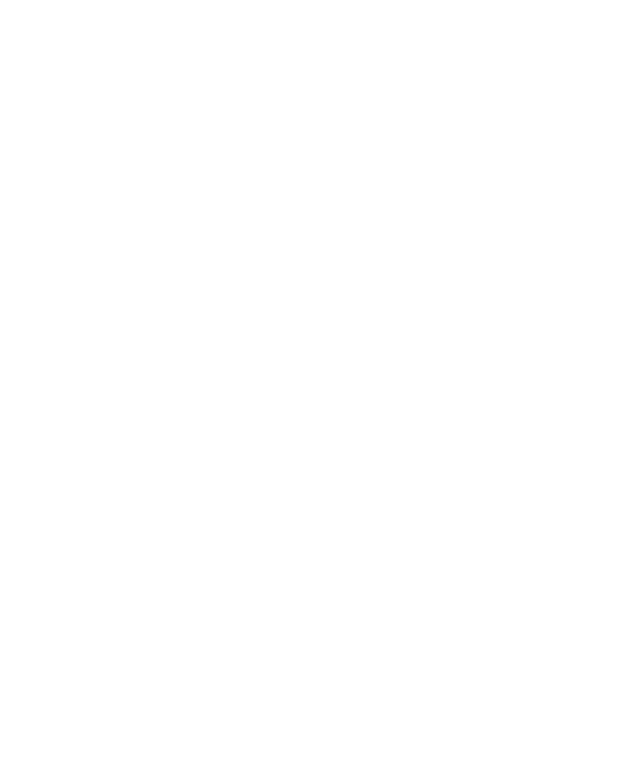
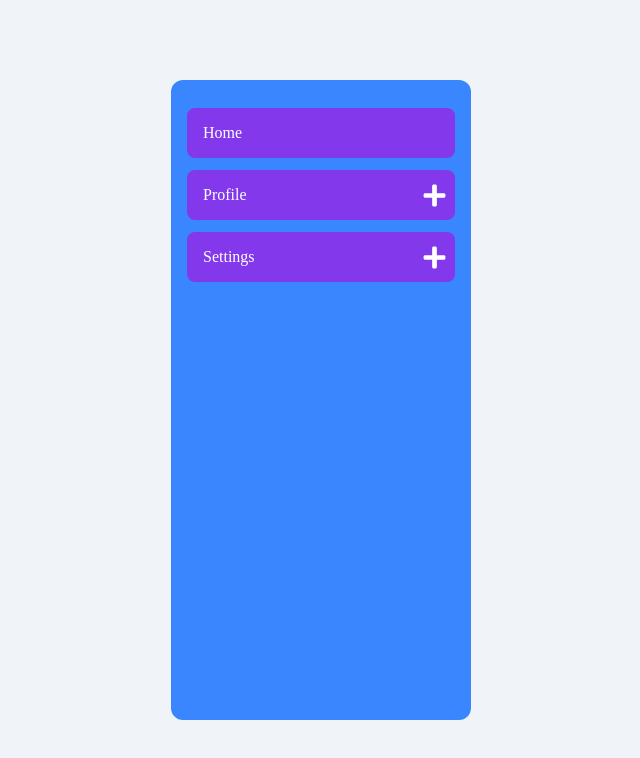
Before and after one commit to T-Harsha-Vardhan/mini-react-projects, a React (Vite) app: page /recursiveNavMenu in a window 1280 px wide. Before the commit this address had no page. Shown: the top 758 px of the page, without its empty margins (319-959 px from the left). Built offline with nearby package versions, Linux system fonts and the light colour scheme.

Commit message:
project 5 - Recursive Nav Menu

```diff
--- a/src/App.jsx
+++ b/src/App.jsx
@@ -4,6 +4,7 @@
 import StarRating from "./pages/starRating/StarRating";
 import ImageSlider from "./pages/imageSlider/ImageSlider";
 import LoadMore from "./pages/loadMore/LoadMore";
+import RecursiveNavMenu from "./pages/recursiveNavMenu/RecursiveNavMenu";
 
 const App = () => {
   return (
@@ -15,6 +16,7 @@
           <Route path="/starRating" element={<StarRating />} />
           <Route path="/imageSlider" element={<ImageSlider />} />
           <Route path="/loadMore" element={<LoadMore />} />
+          <Route path="/recursiveNavMenu" element={<RecursiveNavMenu />} />
         </Routes>
       </Router>
     </>
--- a/src/pages/homepage/HomePage.jsx
+++ b/src/pages/homepage/HomePage.jsx
@@ -10,6 +10,7 @@
         <Link to="/starRating">Star Rating</Link>
         <Link to="/imageSlider">Image Slider</Link>
         <Link to="/loadMore">Load More</Link>
+        <Link to="/recursiveNavMenu">Recursive Nav Menu</Link>
       </div>
     </div>
   );
--- /dev/null
+++ b/src/pages/recursiveNavMenu/MenuItem.jsx
@@ -0,0 +1,31 @@
+import { useState } from "react";
+import { FaMinus, FaPlus } from "react-icons/fa";
+import MenuList from "./MenuList";
+
+/* eslint-disable react/prop-types */
+const MenuItem = ({ item }) => {
+  const [isExpanded, setIsExpanded] = useState(false);
+
+  const handleToggle = () => {
+    setIsExpanded(!isExpanded);
+  };
+
+  return (
+    <li>
+      <div className="menu-item">
+        <p>{item.label}</p>
+        {item && item.children && item.children.length ? (
+          <span onClick={handleToggle}>
+            {isExpanded ? <FaMinus size={25} /> : <FaPlus size={25} />}
+          </span>
+        ) : null}
+      </div>
+
+      {isExpanded && item.children && item.children.length > 0 ? (
+        <MenuList list={item.children} />
+      ) : null}
+    </li>
+  );
+};
+
+export default MenuItem;
--- /dev/null
+++ b/src/pages/recursiveNavMenu/MenuList.jsx
@@ -0,0 +1,14 @@
+/* eslint-disable react/prop-types */
+import MenuItem from "./MenuItem";
+
+const MenuList = ({ list = [] }) => {
+  return (
+    <ul>
+      {list && list.length > 0
+        ? list.map((item, idx) => <MenuItem key={idx} item={item} />)
+        : null}
+    </ul>
+  );
+};
+
+export default MenuList;
--- /dev/null
+++ b/src/pages/recursiveNavMenu/RecursiveNavMenu.jsx
@@ -0,0 +1,16 @@
+import menus from "./menu-data";
+import MenuList from "./MenuList";
+import "./recursiveNavMenu.css";
+
+const RecursiveNavMenu = () => {
+  console.log(menus);
+  return (
+    <div id="recursive-nav-menu">
+      <div className="wrapper">
+        <MenuList list={menus} />
+      </div>
+    </div>
+  );
+};
+
+export default RecursiveNavMenu;
--- /dev/null
+++ b/src/pages/recursiveNavMenu/menu-data.js
@@ -0,0 +1,60 @@
+export const menus = [
+  {
+    label: "Home",
+    to: "/",
+  },
+  {
+    label: "Profile",
+    to: "/profile",
+    children: [
+      {
+        label: "Details",
+        to: "details",
+        children: [
+          {
+            label: "Location",
+            to: "location",
+            children: [
+              {
+                label: "City",
+                to: "city",
+              },
+            ],
+          },
+        ],
+      },
+    ],
+  },
+  {
+    label: "Settings",
+    to: "/settings",
+    children: [
+      {
+        label: "Account",
+        to: "account",
+      },
+      {
+        label: "Security",
+        to: "security",
+        children: [
+          {
+            label: "Login",
+            to: "login",
+          },
+          {
+            label: "Register",
+            to: "register",
+            children: [
+              {
+                label: "Random data",
+                to: "",
+              },
+            ],
+          },
+        ],
+      },
+    ],
+  },
+];
+
+export default menus;
--- /dev/null
+++ b/src/pages/recursiveNavMenu/recursiveNavMenu.css
@@ -0,0 +1,55 @@
+#recursive-nav-menu {
+  height: 100vh;
+  width: 100vw;
+  display: flex;
+  justify-content: center;
+  align-items: center;
+  background-color: #f0f4f8;
+}
+
+.wrapper {
+  width: 300px;
+  height: 80vh;
+  overflow-y: auto;
+  background-color: #3a86ff;
+  border-radius: 12px;
+  padding: 16px;
+  color: white;
+}
+
+ul {
+  list-style-type: none;
+  padding: 0;
+  margin: 0;
+}
+
+li {
+  background-color: #8338ec;
+  margin: 12px 0;
+  border-radius: 8px;
+  padding: 8px;
+  display: flex;
+  flex-direction: column;
+}
+
+.menu-item {
+  display: flex;
+  justify-content: space-between;
+  align-items: center;
+}
+
+.menu-item p {
+  margin: 0;
+  flex-grow: 1;
+  padding: 8px;
+}
+
+.menu-item span {
+  cursor: pointer;
+  display: flex;
+  align-items: center;
+}
+
+.menu-item span svg {
+  margin-left: 8px;
+}
```
